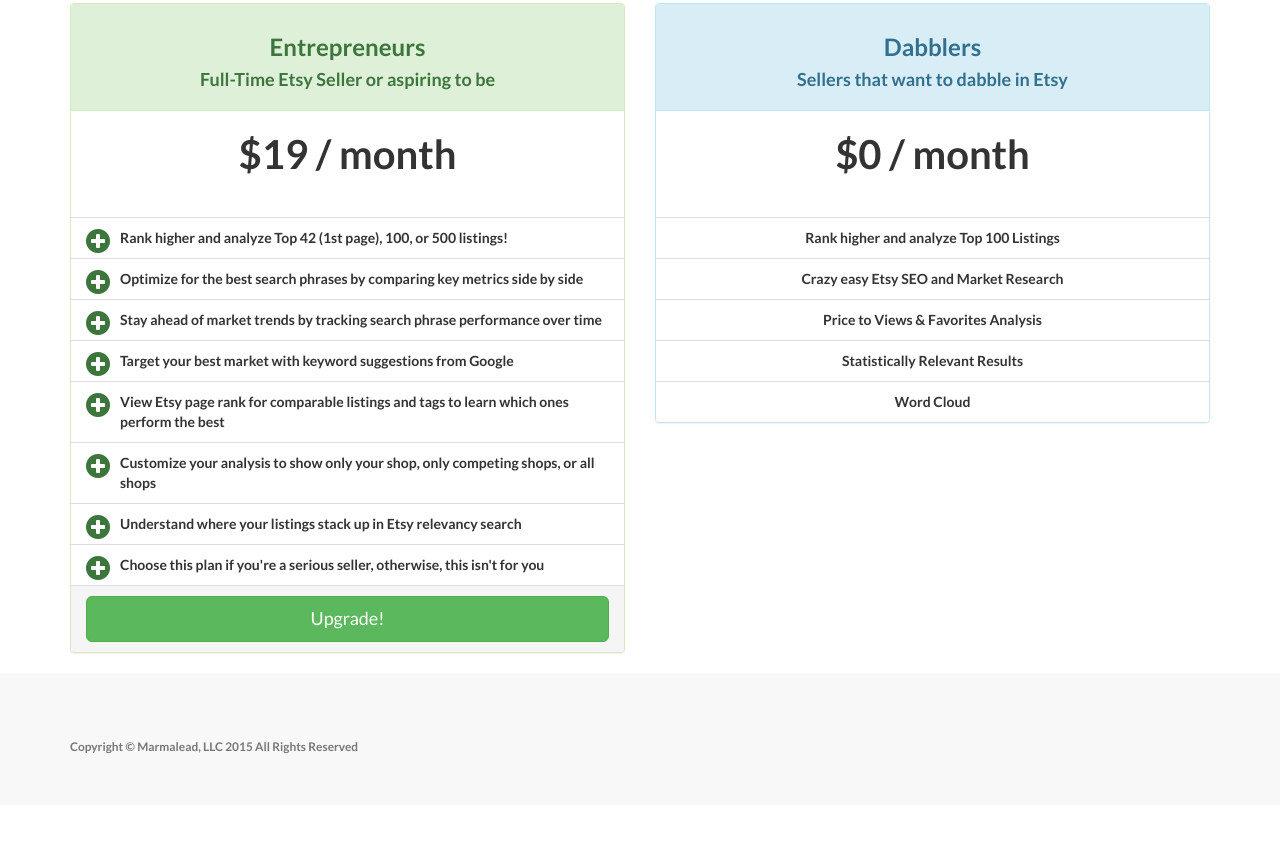
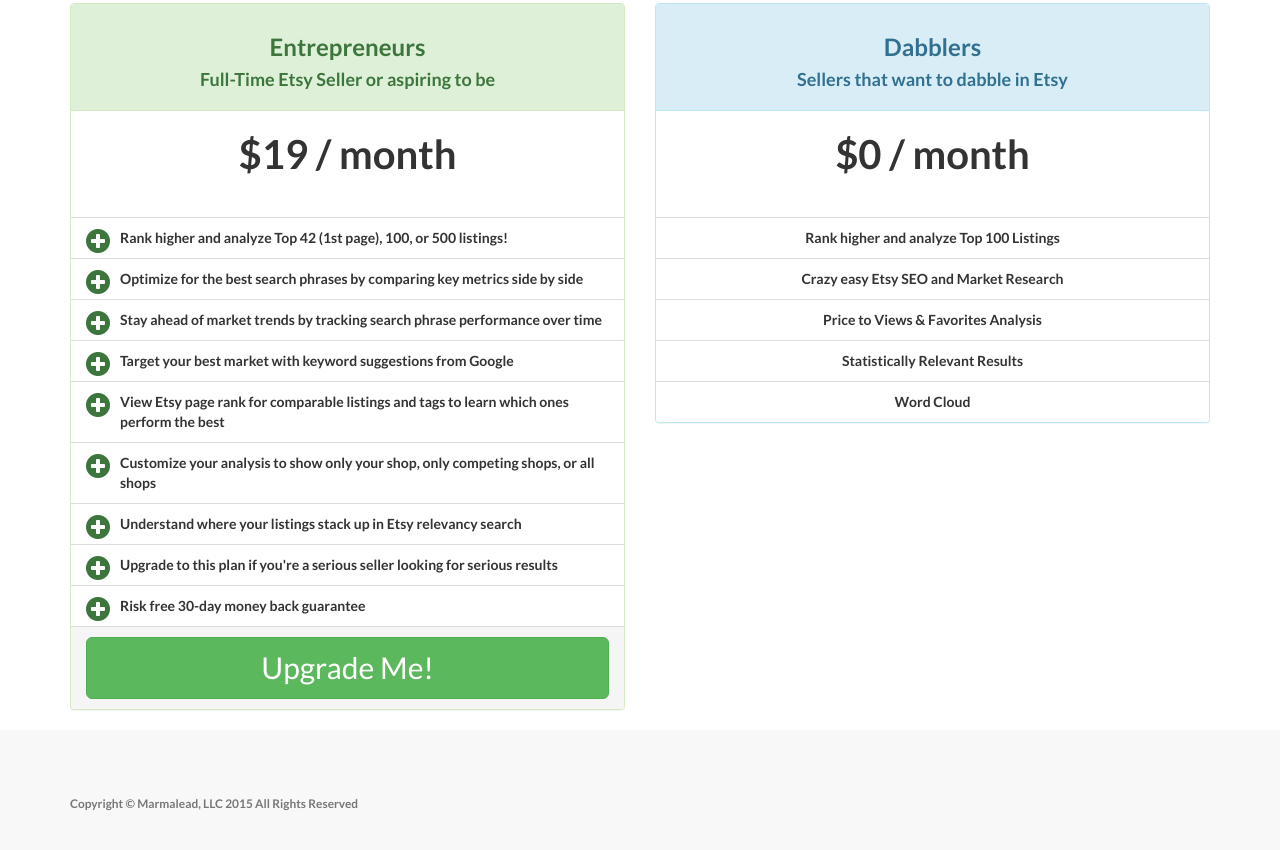
Before and after one commit to richiepep/MarmaleadPreReleaseOffer, a plain HTML site: page index.html in a window 1280 px wide. Shown: the part 3223-4073 px from the top of the page. Before the commit the page ends 4028 px from the top, so only its background shows below. Drawn offline with Linux system fonts and the light colour scheme.

Commit message:
moneyback guarantee and tweaked serious seller language and made button much bigger

```diff
--- a/css/landing-page.css
+++ b/css/landing-page.css
@@ -19,6 +19,10 @@
 h6 {
     font-family: "Lato","Helvetica Neue",Helvetica,Arial,sans-serif;
     font-weight: 700;
+}
+
+.btn-lg {
+    font-size: 30px
 }
 
 .lead {
--- a/index.html
+++ b/index.html
@@ -257,10 +257,11 @@
 							<li class="list-group-item"><i class="fa fa-plus-circle fa-2x text-success" style="float: left; margin-right: 10px;"></i>View Etsy page rank for comparable listings and tags to learn which ones perform the best</li>
 							<li class="list-group-item"><i class="fa fa-plus-circle fa-2x text-success" style="float: left; margin-right: 10px;"></i>Customize your analysis to show only your shop, only competing shops, or all shops</li>
 							<li class="list-group-item"><i class="fa fa-plus-circle fa-2x text-success" style="float: left; margin-right: 10px;"></i>Understand where your listings stack up in Etsy relevancy search</li>
-							<li class="list-group-item"><i class="fa fa-plus-circle fa-2x text-success" style="float: left; margin-right: 10px;"></i>Choose this plan if you're a serious seller, otherwise, this isn't for you</li>
+							<li class="list-group-item"><i class="fa fa-plus-circle fa-2x text-success" style="float: left; margin-right: 10px;"></i>Upgrade to this plan if you're a serious seller looking for serious results</li>
+                            <li class="list-group-item"><i class="fa fa-plus-circle fa-2x text-success" style="float: left; margin-right: 10px;"></i>Risk free 30-day money back guarantee</li>
 						</ul>
     <div class="panel-footer">
-		<a class="btn btn-lg btn-block btn-success" href="https://marmalead.typeform.com/to/AOoxnE">Upgrade!</a>
+		<a class="btn btn-lg btn-block btn-success" href="https://marmalead.typeform.com/to/AOoxnE">Upgrade Me!</a>
 	</div>
  </div>
 
```
